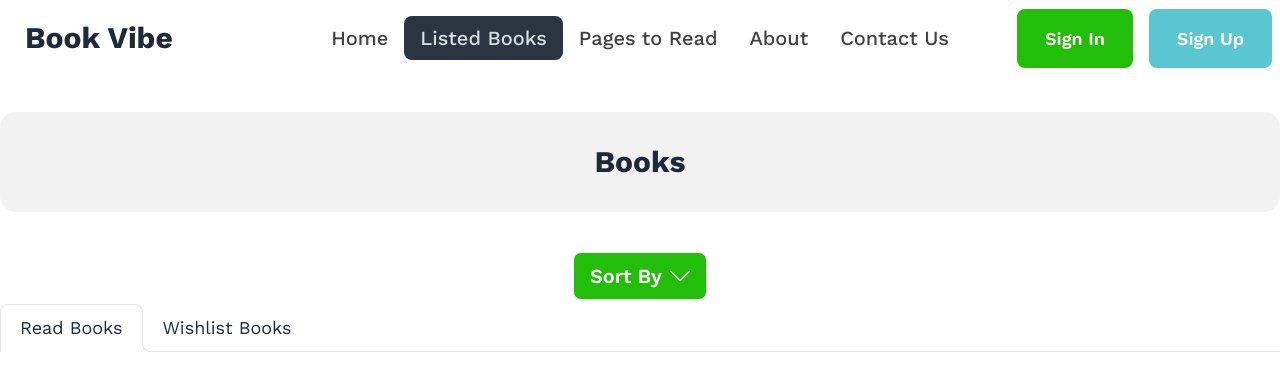
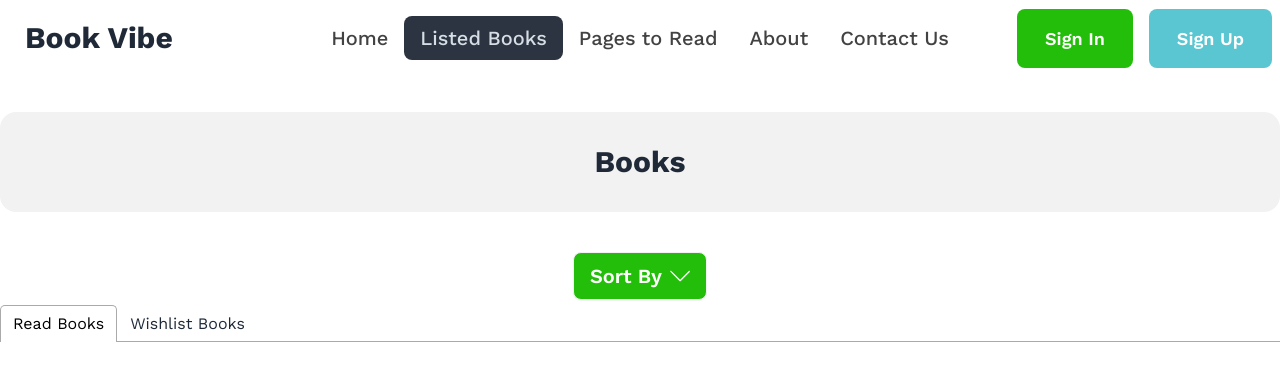
Before and after one commit to rar34/book-vibe, a React (Vite) app: page /listed-books in a window 1280 px wide. Shown: the top 390 px of the page. Built offline with nearby package versions, Linux system fonts and the light colour scheme; a web font is replaced by a local one.

Commit message:
implementation tabs of read books and wishlist

```diff
--- a/package.json
+++ b/package.json
@@ -16,6 +16,7 @@
     "react-dom": "^18.2.0",
     "react-icons": "^5.0.1",
     "react-router-dom": "^6.22.3",
+    "react-tabs": "^6.0.2",
     "react-toastify": "^10.0.5",
     "recharts": "^2.12.3",
     "sort-by": "^1.2.0"
--- a/src/components/BookDetails/BookDetails.jsx
+++ b/src/components/BookDetails/BookDetails.jsx
@@ -33,7 +33,7 @@ const BookDetails = () => {
     }
 
     const { bookId, image, bookName, author, category, review, tags, totalPages, yearOfPublishing, publisher, rating } = singleBook || {};
-    console.log(tags)
+    // console.log(tags)
     return (
         <div className="hero mt-10">
             <div className="hero-content gap-10 flex-col lg:flex-row">
--- a/src/components/ListedBooks/ListedBooks.jsx
+++ b/src/components/ListedBooks/ListedBooks.jsx
@@ -1,26 +1,22 @@
 import { SlArrowDown } from "react-icons/sl";
-import { Link } from "react-router-dom";
+import 'react-tabs/style/react-tabs.css';
 import useBooksData from "../Hooks/useBooksData";
 import { useEffect, useState } from "react";
-import { getStoredBook } from "../../utility/localStorageRead";
+import { getStoredBook, getStoredWishlist } from "../../utility/localStorageRead";
 import ReadBooks from "./ReadBooks";
+import WishlistBooks from "./WishlistBooks";
+import { Tab, TabList, TabPanel, Tabs } from "react-tabs";
 
 
 const ListedBooks = () => {
 
     const { books } = useBooksData();
     const [bookList, setBookList] = useState([]);
-
-    const [tabIndex, setTabIndex] = useState(0);
-
-    console.log(bookList)
-    // console.log(books);
+    const [wishList, setWishList] = useState([]);
 
     useEffect(() => {
         const storedBooks = getStoredBook();
-        // console.log(storedBooks);
         if (books.length > 0) {
-            // const bookStored = books.filter(book => storedBooks.includes(book.bookId))
             const storedBook = [];
             for (const id of storedBooks) {
                 const book = books.find(book => book.bookId === id);
@@ -33,6 +29,27 @@ const ListedBooks = () => {
 
         }
     }, [books?.length]);
+
+    useEffect(() => {
+        const storedWishLists = getStoredWishlist();
+        // console.log(storedBooks);
+        if (books.length > 0) {
+            const storedWishList = [];
+            for (const id of storedWishLists) {
+                const wish = books.find(wish => wish.bookId === id);
+                if (wish) {
+                    storedWishList.push(wish);
+                }
+            }
+
+            setWishList(storedWishList);
+
+        }
+    }, [books?.length]);
+
+
+
+
 
 
 
@@ -50,17 +67,32 @@ const ListedBooks = () => {
                     </ul>
                 </div>
             </div>
-            <div role="tablist" className="tabs tabs-lifted tabs-lg">
-                <Link onClick={()=> setTabIndex(0)} to={''} role="tab" className={`tab ${tabIndex === 0 ? 'tab-active' : ''}`}>Read Books</Link>
-                <Link onClick={()=> setTabIndex(1)} to={`wishlist`} role="tab" className={`tab ${tabIndex === 1 ? 'tab-active' : ''}`}>Wishlist Books</Link>
-                <a role="tab" className="tab"></a>
-                <a role="tab" className="tab"></a>
+            {/* <div role="tablist" className="tabs tabs-lifted tabs-lg">
+                <Link onClick={() => setTabIndex(0)} to={'read-book'} role="tab" className={`tab ${tabIndex === 0 ? 'tab-active' : ''}`}>Read Books</Link>
+                <Link onClick={() => setTabIndex(1)} to={`wishlist`} role="tab" className={`tab ${tabIndex === 1 ? 'tab-active' : ''}`}>Wishlist Books</Link>
+
+            </div> */}
+            <div>
+                <Tabs>
+                    <TabList>
+                        <Tab>Read Books</Tab>
+                        <Tab>Wishlist Books</Tab>
+                    </TabList>
+
+                    <TabPanel>
+                        {
+                            bookList?.map(book => <ReadBooks key={book.bookId} bookLists={book}></ReadBooks>)
+                        }
+                    </TabPanel>
+                    <TabPanel>
+                        {
+                            wishList?.map(wish => <WishlistBooks key={wish.bookId} wish={wish}></WishlistBooks>)
+                        }
+                    </TabPanel>
+                </Tabs>
             </div>
-            <div className="mb-10">
-                {
-                    bookList?.map(book => <ReadBooks key={book.bookId} bookLists={book}></ReadBooks>)
-                }
-            </div>
+
+
         </div>
     );
 };
--- a/src/components/ListedBooks/ReadBooks.jsx
+++ b/src/components/ListedBooks/ReadBooks.jsx
@@ -2,7 +2,7 @@ import { Link } from "react-router-dom";
 import PropTypes from 'prop-types'
 
 const ReadBooks = ({ bookLists }) => {
-    console.log(bookLists)
+    // console.log(bookLists)
 
     const { image, bookName, author, category, tags, totalPages, publisher, yearOfPublishing, rating } = bookLists;
 
--- a/src/components/ListedBooks/WishlistBooks.jsx
+++ b/src/components/ListedBooks/WishlistBooks.jsx
@@ -1,5 +1,6 @@
 
-const WishlistBooks = () => {
+const WishlistBooks = ({wish}) => {
+    console.log(wish)
     return (
         <div>
             <p>Wishlist here.......</p>
--- a/src/main.jsx
+++ b/src/main.jsx
@@ -31,7 +31,7 @@ const router = createBrowserRouter([
         element: <ListedBooks></ListedBooks>,
         children: [
           {
-            index: true,
+            path: "read-book",
             element: <ReadBooks></ReadBooks>
           },
           {
```
Also changed, not shown: 1 other file (tests, documents, lock files or other folders).
